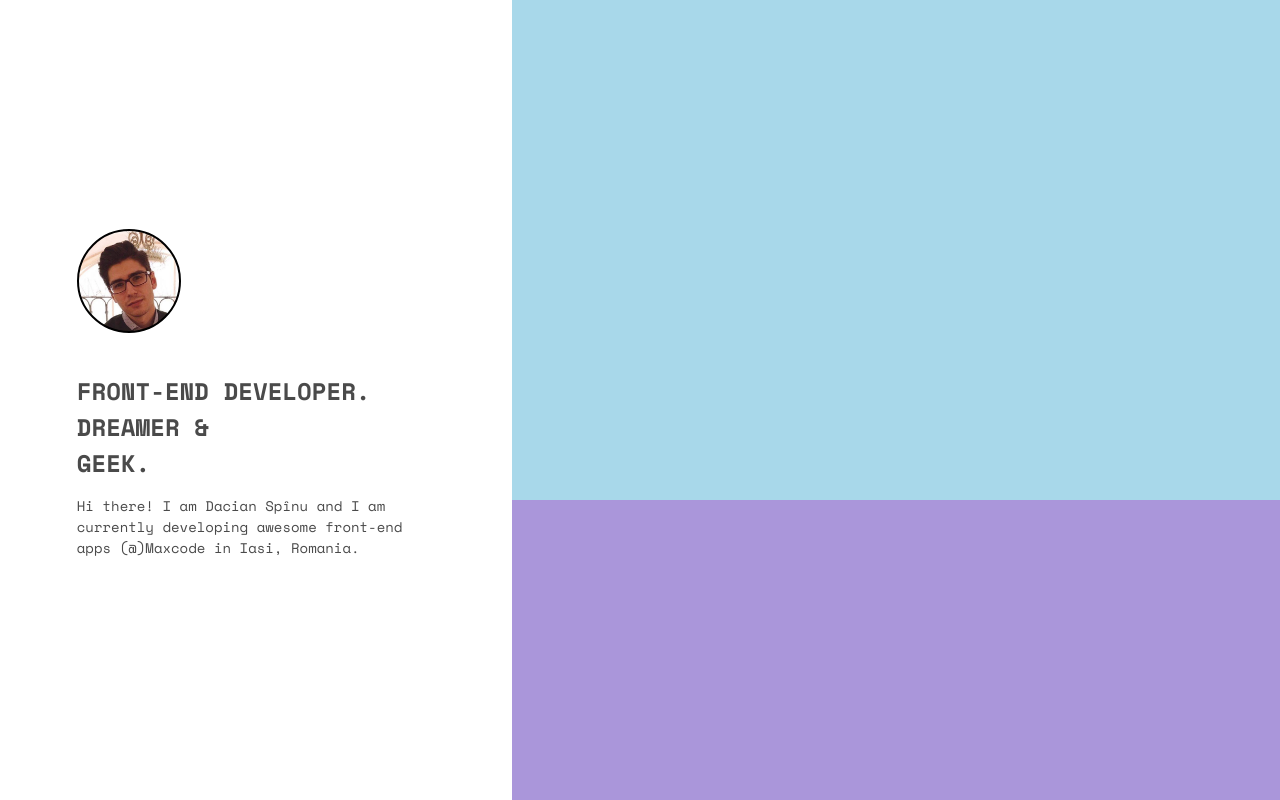
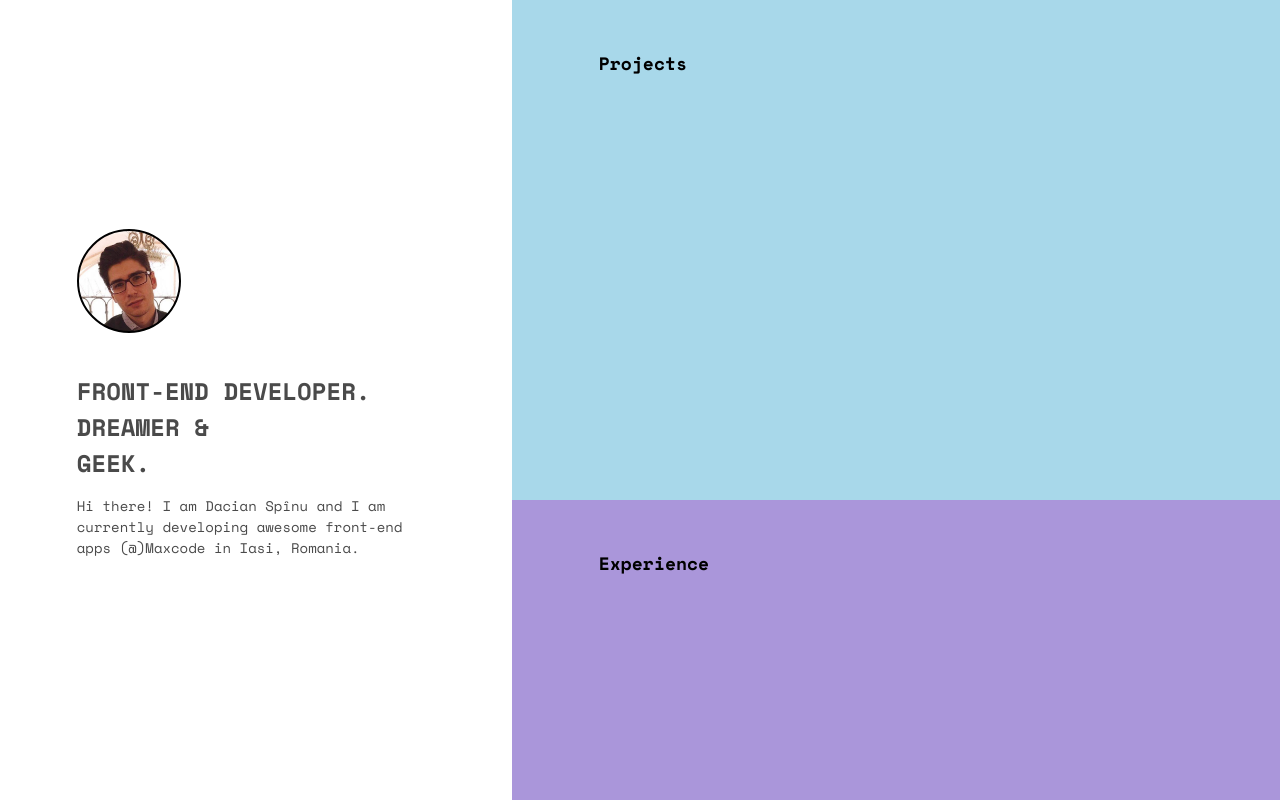
Before and after one commit to dacianspinu/montevina, a React (Create React App) app: page / in a window 1280 px wide. Built offline with nearby package versions, Linux system fonts and the light colour scheme.

Commit message:
Added titles for boxes.

```diff
--- a/src/DetailsArea/index.css
+++ b/src/DetailsArea/index.css
@@ -1,6 +1,9 @@
 .details-box {
     padding-left: 10%;
     padding-right: 10%;
+
+    padding-top: 5%;
+    padding-bottom: 5%;
 
     box-sizing: border-box;
 
@@ -23,3 +26,12 @@
 .details-box.photo {
     background-color: #FFFFD2;
 }
+
+.box-title {
+    display: inline-block;
+    margin-left: 10px;
+
+    vertical-align: middle;
+    font-size: 18px;
+
+}
--- a/src/DetailsArea/index.js
+++ b/src/DetailsArea/index.js
@@ -6,11 +6,17 @@ class DetailsArea extends Component {
     return (
       <div className="big-area big-area-right">
         <div className="details-box projects">
-
+          <i className="em em-computer"></i><h1 className="box-title">Projects</h1>
         </div>
-        <div className="details-box experience"></div>
-        <div className="details-box studies"></div>
-        <div className="details-box photo"></div>
+        <div className="details-box experience">
+          <i className="em em-briefcase"></i><h1 className="box-title">Experience</h1>
+        </div>
+        <div className="details-box studies">
+          <i className="em em-books"></i><h1 className="box-title">Studies</h1>
+        </div>
+        <div className="details-box photo">
+          <i className="em em-camera"></i><h1 className="box-title">Photos</h1>
+        </div>
       </div>
     );
   }
```
